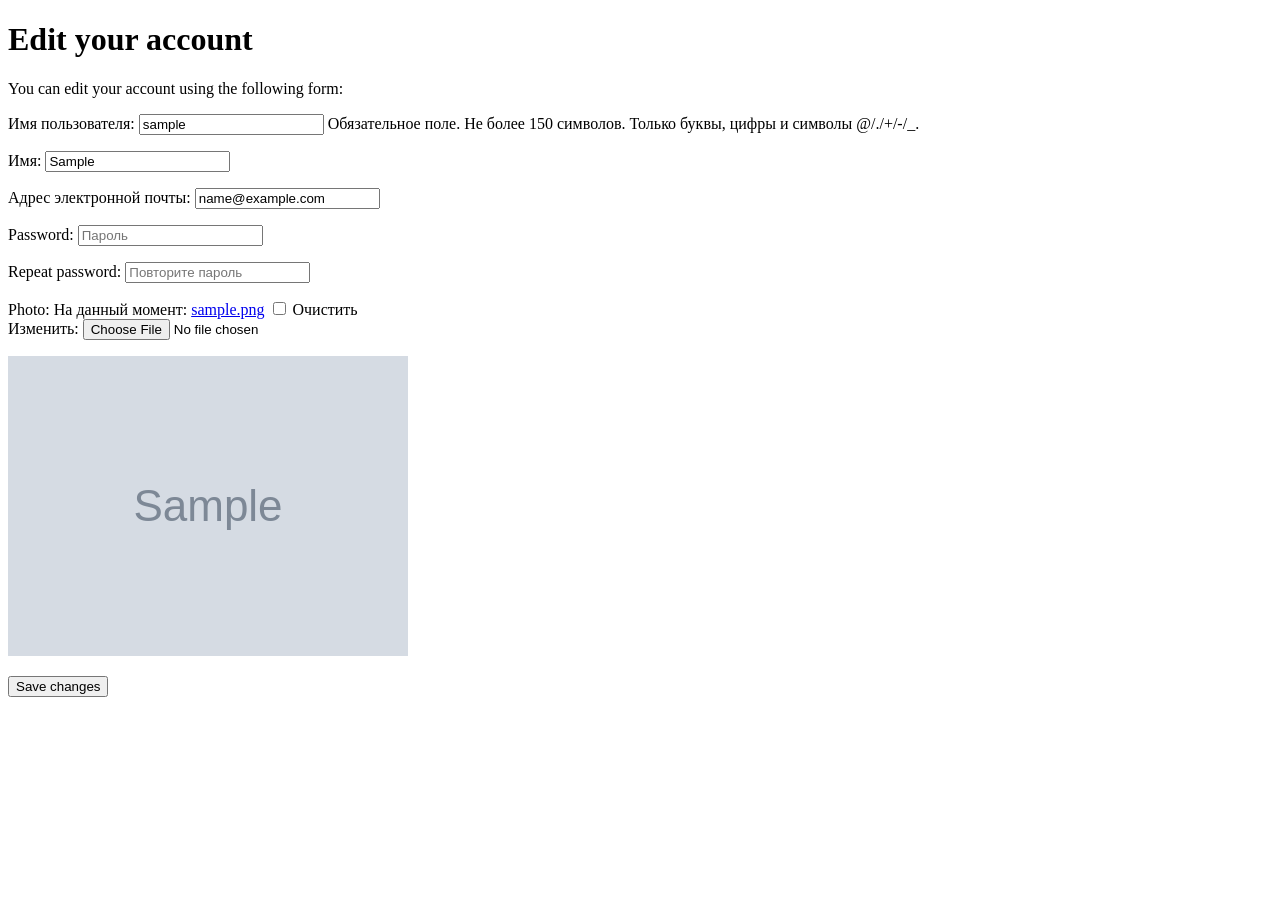
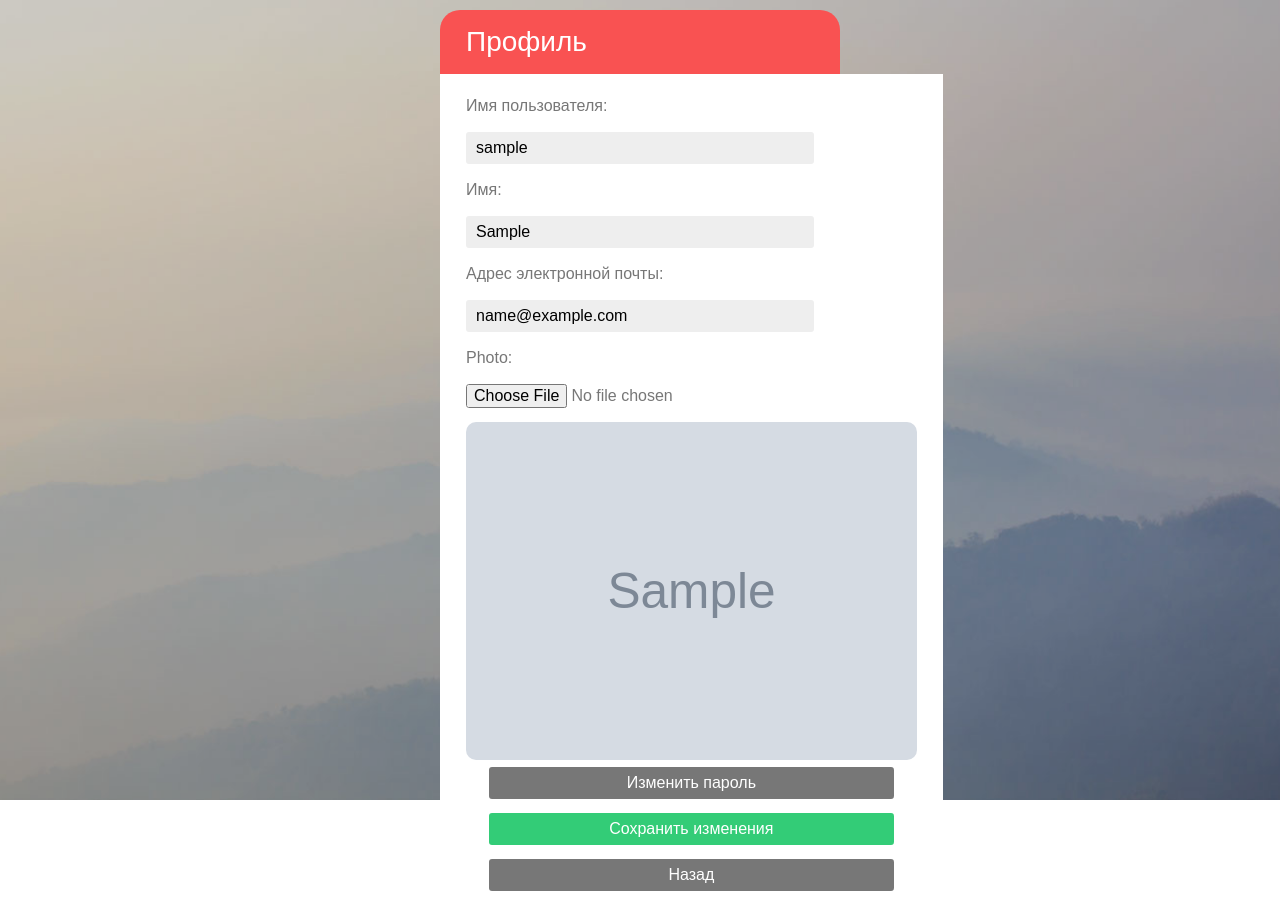
Before and after one commit to Vovadoes/Site, a Django app: page /account/profile/ in a window 1280 px wide. Before the commit the page ends 697 px from the top, so only its background shows below. Run offline with Django 3.2, Linux system fonts and the light colour scheme; a user stored in the database is signed in; tables that the repository leaves empty hold one stand-in row (values such as "Sample post"); grey boxes marked "Sample" are stand-in pictures.

Commit message:
profile 1.0

```diff
--- a/mysite/mysite/apps/account/forms.py
+++ b/mysite/mysite/apps/account/forms.py
@@ -5,29 +5,32 @@ from .models import Profile
 class ProfileForm(forms.ModelForm):
     class Meta:
         model = Profile
-        fields = ('photo',)
+        fields = ()
 
 
 class UserRegistrationForm(forms.ModelForm):
-    password = forms.CharField(label='Password', widget=forms.PasswordInput(attrs={"required placeholder":"Пароль", 'class': 'field'}))
-    password2 = forms.CharField(label='Repeat password', widget=forms.PasswordInput(attrs={"required placeholder":"Повторите пароль", 'class': 'field'}))
-
     class Meta:
         model = User
         fields = ('username', 'first_name', 'email')
         widgets={
-            'username': forms.TextInput(attrs={"required placeholder":"Логин", 'class': 'field'}),
-            'first_name': forms.TextInput(attrs={"required placeholder":"Имя", 'class': 'field'}),
-            'email': forms.TextInput(attrs={"required placeholder":"Email", 'class': 'field'}),
+            'username': forms.TextInput(attrs={"placeholder":"Логин", 'class': 'field'}),
+            'first_name': forms.TextInput(attrs={"placeholder":"Имя", 'class': 'field'}),
+            'email': forms.TextInput(attrs={"placeholder":"Email", 'class': 'field'}),
         }
+
+
+class LoginForm(forms.Form):
+    username = forms.CharField(label="Логин", widget=forms.TextInput(attrs={"type":"login", "placeholder":"Логин", 'class': 'field'}))
+    password = forms.CharField(label="Пароль", widget=forms.PasswordInput(attrs={"type":"password", "placeholder":"Пароль", 'class': 'field'}))
+
+
+class PasswordForm(forms.Form):
+    password = forms.CharField(label='Пароль', widget=forms.PasswordInput(attrs={"placeholder":"Пароль", 'class': 'field'}))
+    password2 = forms.CharField(label='Повторите Пароль', widget=forms.PasswordInput(attrs={"placeholder":"Повторите пароль", 'class': 'field'}))
+
 
     def clean_password2(self):
         cd = self.cleaned_data
         if cd['password'] != cd['password2']:
             raise forms.ValidationError('Passwords don\'t match.')
         return cd['password2']
-
-
-class LoginForm(forms.Form):
-    username = forms.CharField(widget=forms.TextInput(attrs={"type":"login", "required placeholder":"Логин", 'class': 'field'}))
-    password = forms.CharField(widget=forms.PasswordInput(attrs={"type":"password", "required placeholder":"Пароль", 'class': 'field'}))
--- a/mysite/mysite/apps/account/models.py
+++ b/mysite/mysite/apps/account/models.py
@@ -7,5 +7,10 @@ class Profile(models.Model):
     user = models.OneToOneField(User, on_delete=models.CASCADE, default=None)
     photo = models.ImageField(upload_to='users/%Y/%m/%d', blank=True)
 
+    class Meta:
+        verbose_name = 'Профиль'
+        verbose_name_plural = 'Профили'
+
+
     def __str__(self):
         return 'Profile for user {}'.format(self.user.username)
--- a/mysite/mysite/apps/account/urls.py
+++ b/mysite/mysite/apps/account/urls.py
@@ -6,4 +6,5 @@ urlpatterns = [
     path('', views.registration, name = 'registration'),
     path('login/', views.user_login, name = 'user_login'),
     path('profile/', views.profile, name = 'profile'),
+    path('change_password/', views.change_password, name = 'change_password'),
 ]
--- a/mysite/mysite/apps/account/views.py
+++ b/mysite/mysite/apps/account/views.py
@@ -1,7 +1,7 @@
 from django.shortcuts import render
 from django.urls import reverse
 from django.http import Http404, HttpResponseRedirect, HttpResponse
-from .forms import UserRegistrationForm, ProfileForm, LoginForm
+from .forms import PasswordForm, UserRegistrationForm, ProfileForm, LoginForm
 from django.contrib.auth import authenticate, login
 from .models import Profile, User
 
@@ -23,37 +23,46 @@ def user_login(request):
         else:
             return HttpResponse('Не все поля заполнены')
     else:
-        form = LoginForm()
-    return render(request, 'account/login.html', {'form': form})
+        login_form = LoginForm()
+    return render(request, 'account/login.html', {'login_form': login_form})
 
 
 def registration(request):
     if request.method == 'POST':
         user_form = UserRegistrationForm(request.POST)
         profile_form = ProfileForm(request.POST)
-        if user_form.is_valid() and profile_form.is_valid():
+        password = PasswordForm(request.POST)
+        if user_form.is_valid() and profile_form.is_valid() and password.is_valid() and password.clean_password2():
             # Create a new user object but avoid saving it yet
             new_user = user_form.save(commit=False)
             new_profile = profile_form.save(commit=False)
             # Set the chosen password
-            new_user.set_password(user_form.cleaned_data['password'])
+            new_user.set_password(password.cleaned_data['password'])
             # Save the User object
             new_user.save()
             # ---
             new_profile.user_id = new_user.id
             new_profile.save()
-            return render(request, 'account/register_done.html', {'new_user': new_user, 'profile_form': profile_form})
+            return render(request, 'account/register_done.html')
+        else:
+            return HttpResponse('Не все поля заполнены или пароли не верны')
     else:
         user_form = UserRegistrationForm()
         profile_form = ProfileForm()
+        password = PasswordForm()
     return render(request, 'account/register.html',
-                {'user_form': user_form, 'profile_form': profile_form})
+                {'user_form': user_form, 'profile_form': profile_form, 'password': password})
 
 def profile(request):
     if request.method == 'POST':
         pass
     else:
+        profile = Profile.objects.get(id = request.user.profile.id)
         user_form = UserRegistrationForm(instance=User.objects.get(id = request.user.id))
-        profile_form = ProfileForm(instance=Profile.objects.get(id = request.user.profile.id))
+        profile_form = ProfileForm(instance=profile)
         return render(request, 'account/profile.html', {'profile_form': profile_form, 'user_form': user_form,
-                    'profile': Profile.objects.get(id = request.user.profile.id)})
+                    'profile_photo_url': profile.photo.url})
+
+def change_password(request):
+    return HttpResponse('!!!')
+    return render(request, 'account/profile.html')
--- /dev/null
+++ b/mysite/mysite/static/account/css/picture.css
@@ -0,0 +1,4 @@
+img
+{
+    border-radius: 10px;
+}
--- /dev/null
+++ b/mysite/mysite/templates/account/base.html
@@ -0,0 +1,22 @@
+<!DOCTYPE html>
+<html lang="ru">
+    <head>
+        <meta charset="UTF-8">
+        <title>{% block titel %}Мой сайт{% endblock %}</title>
+        {% load static %}
+        <link rel="stylesheet" href="{% static 'account/css/founts.css' %}" media="screen" type="text/css" />
+        <link rel="stylesheet" href="{% static 'account/css/style.css' %}" media="screen" type="text/css" />
+        {% block settings %}{% endblock %}
+    </head>
+    <body>
+        <div class="passp-bg passp-bg_10"></div>
+        <div id="login">
+        <h2><span class="fontawesome-lock">{% block name %}block name{% endblock %}</span></h2>
+            <form method="POST">
+               <fieldset>
+                   {% block content %}{% endblock %}
+               </fieldset>
+            </form>
+        </div>
+    </body>
+</html>
--- a/mysite/mysite/templates/account/profile.html
+++ b/mysite/mysite/templates/account/profile.html
@@ -1,18 +1,34 @@
-{% extends "base.html" %}
+{% extends "account/base.html" %}
 
 {% block title %}Создать учетную запись{% endblock %}
 
 {% block settings %}
+<style type="text/css">
+    #login
+    {
+    margin: 10px auto;
+    }
+</style>
+{% load static %}
+<link rel="stylesheet" href="{% static 'account/css/picture.css' %}" media="screen" type="text/css" />
 {% endblock %}
 
+{% block name %}Профиль{% endblock %}
+
 {% block content %}
-<h1>Edit your account</h1>
-<p>You can edit your account using the following form:</p>
-<form action="." method="post" enctype="multipart/form-data">
-    {{ user_form.as_p }}
-    {{ profile_form.as_p }}
+    {% for form in user_form %}
+        <p><label class="field">{{form.label}}:</label></p>
+		<p>{{form}}</p>
+    {% endfor %}
+    {% for form in profile_form %}
+        <p><label class="field">{{form.label}}:</label></p>
+		<p>{{form}}</p>
+    {% endfor %}
+    <p><label class="field">Photo:</label></p>
+    <p><input type="file" name="photo" accept="image/*" id="id_photo" ></p>
+    <img src={{profile_photo_url}} height="338">
     {% csrf_token %}
-    <img src={{profile.photo.url}}>
-    <p><input type="submit" value="Save changes"></p>
-</form>
+    <p><a href="{% url 'account:change_password' %}" color="gray" type="submit" class="previous">Изменить пароль</a></p>
+    <p><input color='green' type="submit" value="Сохранить изменения"></p>
+    <p><a href="{% url 'start:start' %}" color="gray" type="submit" class="previous">Назад</a></p>
 {% endblock %}
--- a/mysite/mysite/templates/account/register.html
+++ b/mysite/mysite/templates/account/register.html
@@ -19,6 +19,10 @@
                 <p><label class="field">{{form.label}}:</label></p>
 				<p>{{form}}</p>
             {% endfor %}
+            {% for form in password %}
+                <p><label class="field">{{form.label}}:</label></p>
+				<p>{{form}}</p>
+            {% endfor %}
             {% for form in profile_form %}
                 <p><label class="field">{{form.label}}:</label></p>
 				<p>{{form}}</p>
```
Also changed, not shown: mysite/mysite/templates/account/login.html (+8 -21 lines).
